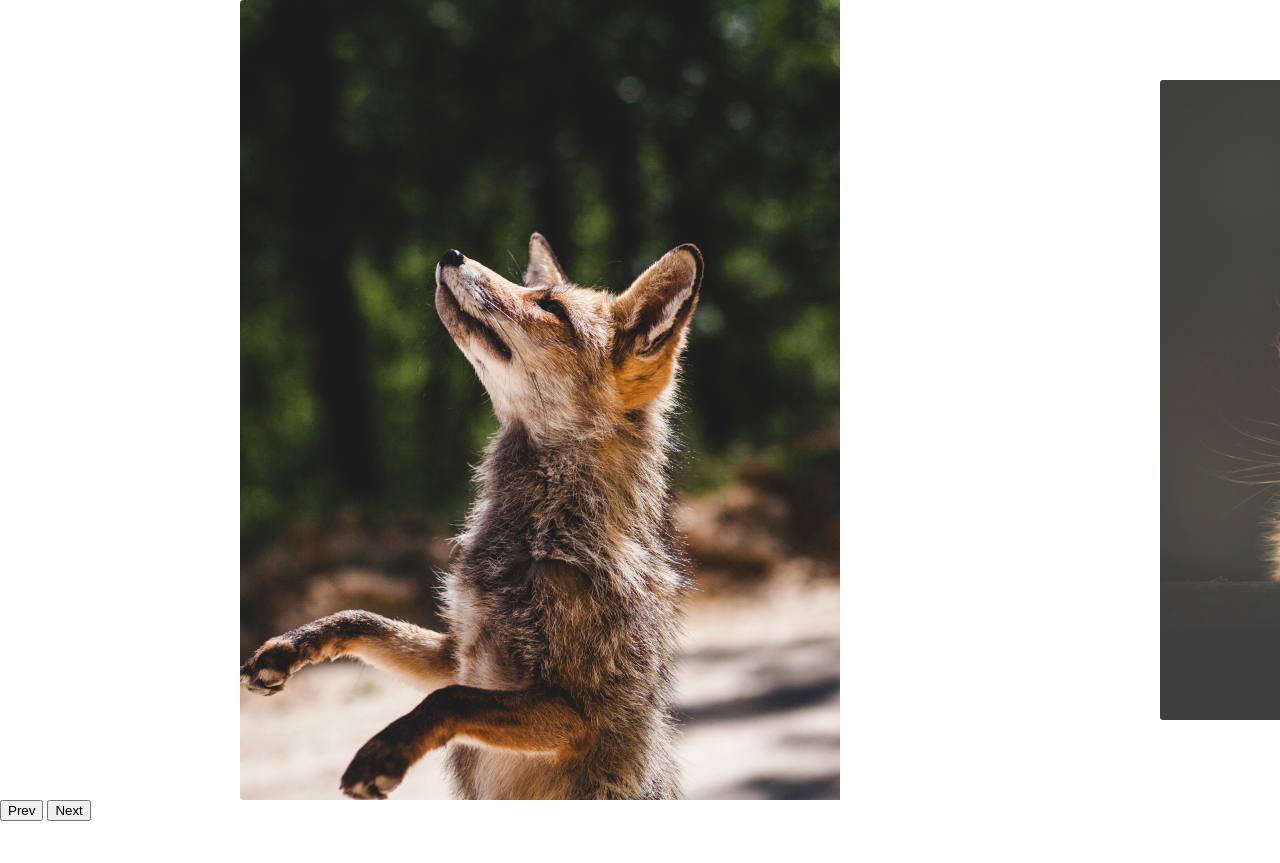
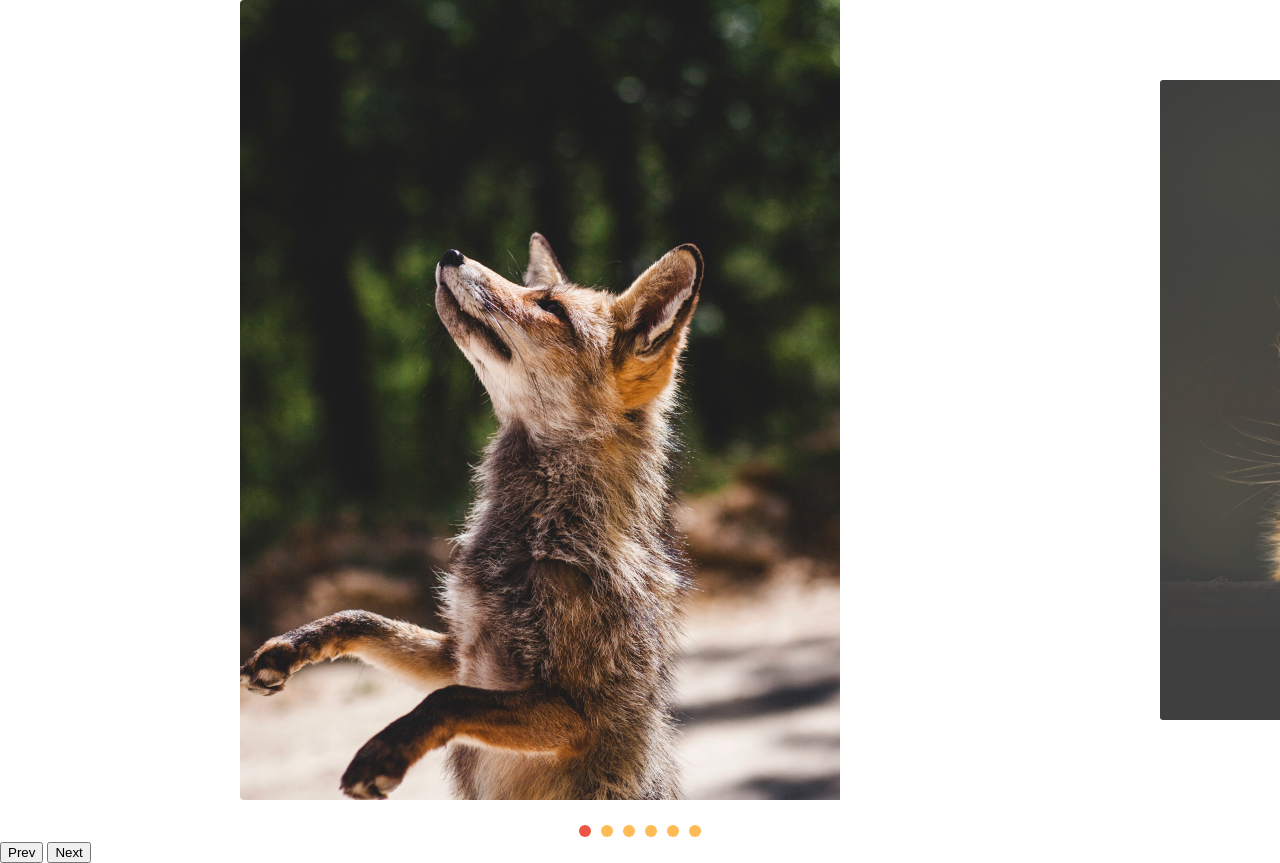
Before and after one commit to marialauramendes/slide-estudos, a plain HTML site: page index.html in a window 1280 px wide. Before the commit the page ends 821 px from the top, so only its background shows below. Drawn offline with Linux system fonts and the light colour scheme.

Commit message:
adicionada paginacao por slide

```diff
--- a/css/style.css
+++ b/css/style.css
@@ -42,3 +42,25 @@ img {
   opacity: 1;
   transform: scale(1);
 }
+
+[data-control="slide"] {
+  display: flex;
+  justify-content: center;
+  margin-top: 20px;
+}
+
+[data-control="slide"] li a {
+  display: block;
+  width: 12px;
+  height: 12px;
+  background: #fb5;
+  border-radius: 50%;
+  overflow: hidden;
+  text-indent: -999px;
+  margin: 5px;
+}
+
+[data-control="slide"] li.active a,
+[data-control="slide"] li a:hover {
+  background: #e54;
+}
--- a/js/script.js
+++ b/js/script.js
@@ -1,5 +1,7 @@
-import {SlideNav} from './slide.js';
+import { SlideNav } from './slide.js';
 
 const slide = new SlideNav('.slide', '.slide-wrapper');
 slide.init();
 slide.addArrow('.prev', '.next');
+
+slide.addControl();
--- a/js/slide.js
+++ b/js/slide.js
@@ -1,11 +1,12 @@
 import debounce from './debounce.js';
 
-export default class Slide {
+export class Slide {
   constructor(slide, wrapper){
     this.slide = document.querySelector(slide);
     this.wrapper = document.querySelector(wrapper);
     this.dist = { finalPosition: 0, startX: 0, movement: 0 };
     this.activeClass = 'active';
+    this.changeEvent = new Event('changeEvent');
   }
 
   transition(active){
@@ -24,11 +25,11 @@ export default class Slide {
 
   onStart(event) {
     let movetype;
-    if (event.type === 'mousedown'){
-      event.preventDefault;
+    if (event.type === 'mousedown') {
+      event.preventDefault();
       this.dist.startX = event.clientX;
       movetype = 'mousemove';
-      } else{
+    } else {
       this.dist.startX = event.changedTouches[0].clientX;
       movetype = 'touchmove';
     }
@@ -95,10 +96,11 @@ export default class Slide {
 
   changeSlide(index) {
     const activeSlide = this.slideArray[index];
-    this.moveSlide(this.slideArray[index].position);
+    this.moveSlide(activeSlide.position);
     this.slidesIndexNav(index);
     this.dist.finalPosition = activeSlide.position;
     this.changeActiveClass();
+    this.wrapper.dispatchEvent(this.changeEvent);
   }
 
   changeActiveClass() {
@@ -154,6 +156,12 @@ export default class Slide {
 }
 
 export class SlideNav extends Slide {
+  constructor(slide, wrapper){
+    super(slide, wrapper);
+    this.bindControlEvents();
+
+  }
+
   addArrow(prev, next){
     this.prevElement = document.querySelector(prev);
     this.nextElement = document.querySelector(next);
@@ -163,6 +171,42 @@ export class SlideNav extends Slide {
   addArrowEvent() {
     this.prevElement.addEventListener('click', this.activePrevSlide);
     this.nextElement.addEventListener('click', this.activeNextSlide);
+  }
 
+  createControl() {
+    const control = document.createElement('ul');
+    control.dataset.control = 'slide';
+    this.slideArray.forEach((item, index) => {
+      control.innerHTML += `<li><a href="#slide${index + 1}">${index + 1}</a></li>`;
+    });
+    this.wrapper.appendChild(control);
+    return control;
   }
+
+  eventControl(item, index) {
+    item.addEventListener('click', (event) => {
+      event.preventDefault();
+      this.changeSlide(index);
+    });
+    this.wrapper.addEventListener('changeEvent', this.activeControlItem);
+  }
+
+  activeControlItem(){
+    this.controlArray.forEach((item) => { item.classList.remove(this.activeClass);
+    })
+    this.controlArray[this.index.active].classList.add(this.activeClass);
+  }
+
+  addControl(customControl){
+    this.control = document.querySelector(customControl) || this.createControl();
+    this.controlArray = [...this.control.children];
+    this.activeControlItem();
+    this.controlArray.forEach(this.eventControl);
+  }
+
+  bindControlEvents() {
+    this.eventControl = this.eventControl.bind(this);
+    this.activeControlItem = this.activeControlItem.bind(this);
+  }
+
 }
```
